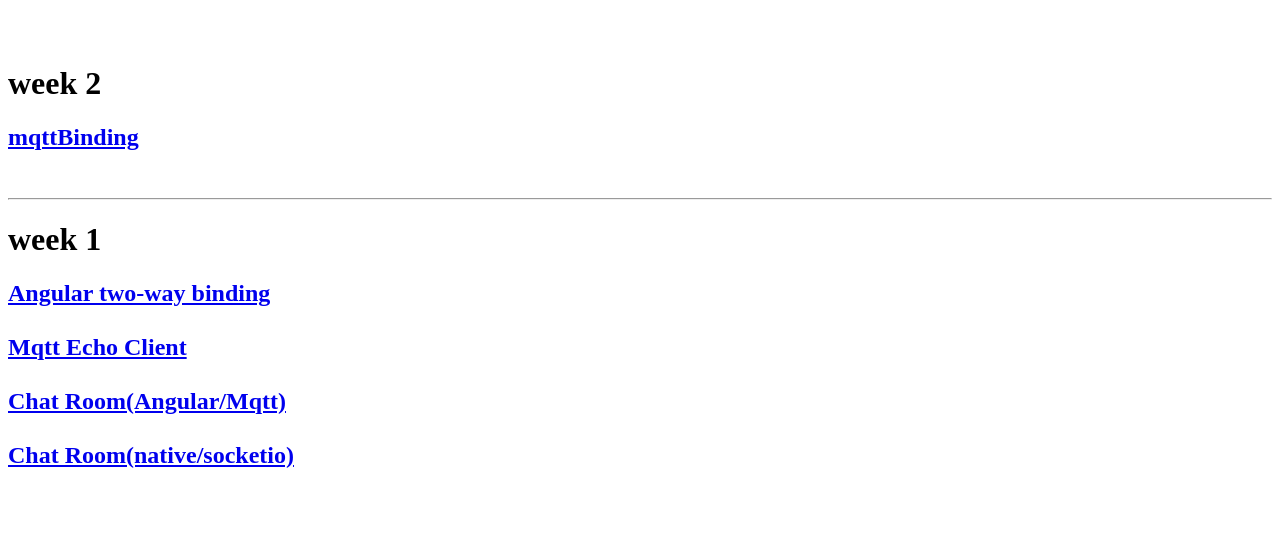
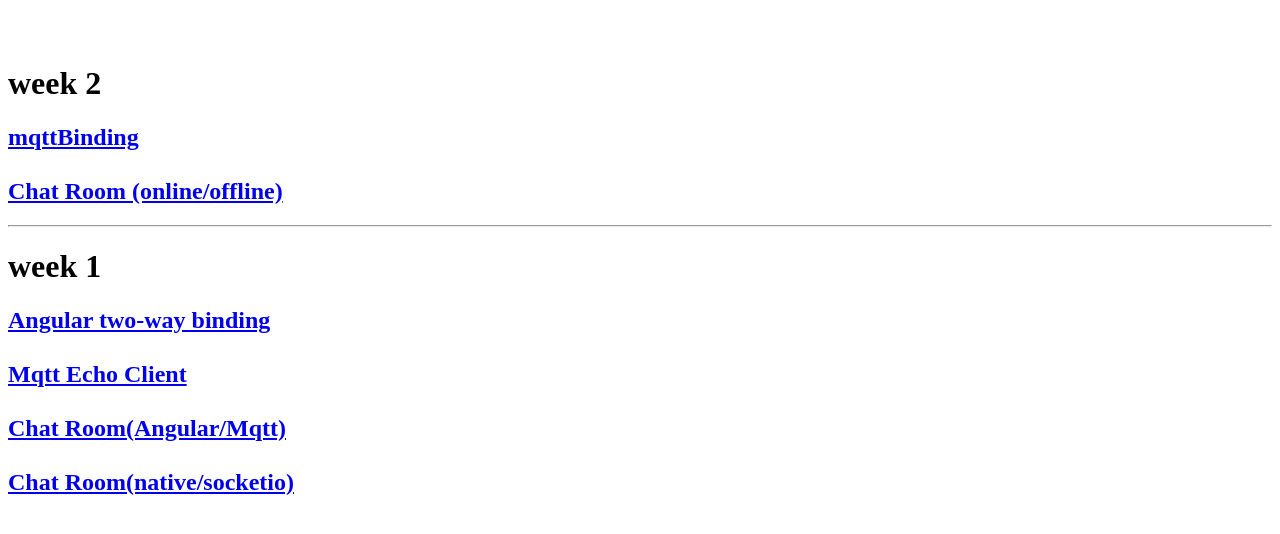
Before and after one commit to yale918/mqtt-prac, a website: page index.html in a window 1280 px wide. Drawn offline with Linux system fonts and the light colour scheme.

Commit message:
brief commit

```diff
--- a/index.html
+++ b/index.html
@@ -12,7 +12,7 @@
   <h1>week 2</h1>
   <h2>
     <a href="hmw2-mqttBinding.html" target="_blank">mqttBinding</a><br><br>
-
+    <a href="hmw-chatroom.html">Chat Room (online/offline)</a>
   </h2>
   <hr>
   <h1>week 1</h1>
```
